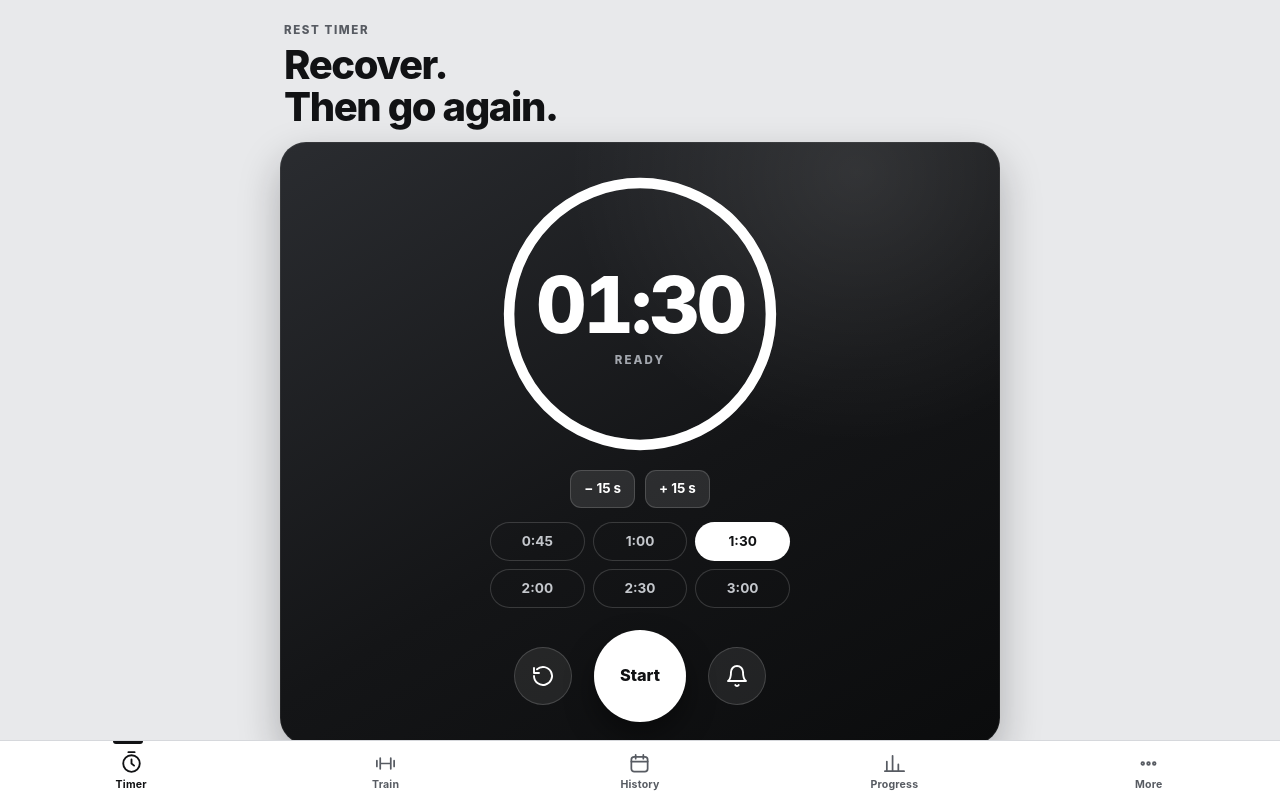
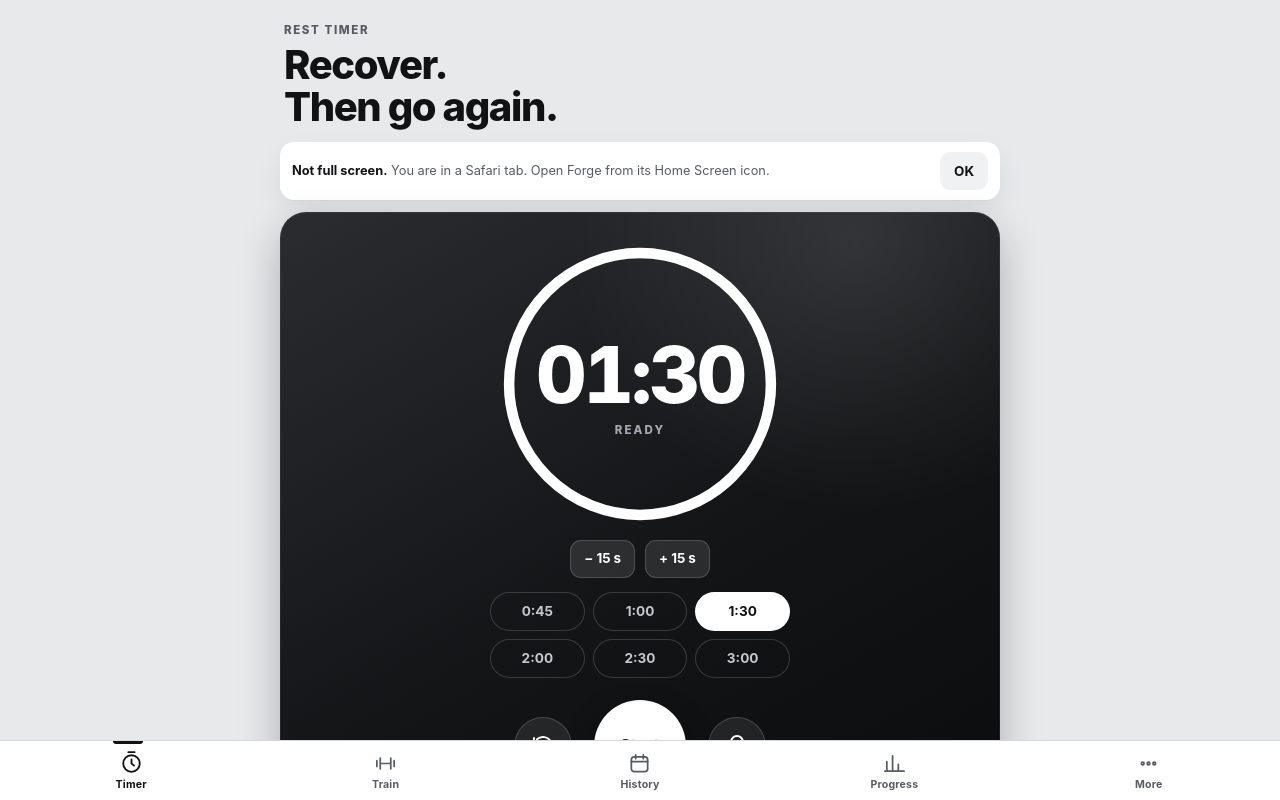
Before and after one commit to 9fcckpn8cj-ux/recomp-8, a plain HTML site: page index.html in a window 1280 px wide. Drawn offline with Linux system fonts and the light colour scheme.

Commit message:
Add files via upload

```diff
--- a/app.js
+++ b/app.js
@@ -859,10 +859,37 @@ function registerSW() {
     navigator.serviceWorker.register('./service-worker.js').catch(function () {});
   }
 }
+
+/* =========================================================
+   FULL-SCREEN FIT (iOS Home Screen apps size themselves unreliably)
+   ========================================================= */
+var VERSION = 'v3.2';
+function isStandalone() { return navigator.standalone === true || (window.matchMedia && window.matchMedia('(display-mode: standalone)').matches); }
+function fitApp() {
+  var app = $('#app'), probe = $('#probe'); if (!app || !probe) return;
+  var cs = getComputedStyle(probe), vh = probe.offsetHeight, ih = window.innerHeight, sa = isStandalone();
+  var h = sa ? Math.max(ih, vh) : ih;
+  if (!h || h < 300) return;
+  [document.documentElement, document.body, app].forEach(function (el) { el.style.setProperty('height', h + 'px', 'important'); });
+  var d = $('#diag');
+  if (d) d.textContent = VERSION + ' · ' + (sa ? 'Home Screen app' : 'Safari tab') + ' · view ' + window.innerWidth + '×' + ih + ' · screen ' + screen.width + '×' + screen.height + ' · insets ' + Math.round(parseFloat(cs.paddingTop) || 0) + '/' + Math.round(parseFloat(cs.paddingBottom) || 0);
+  var hint = $('#installHint'); if (hint) hint.classList.toggle('show', !sa && store.get('hintOff') !== '1');
+}
+function bindFit() {
+  fitApp();
+  [60, 250, 800, 1800, 3500].forEach(function (ms) { setTimeout(fitApp, ms); });      // iOS settles late on cold start
+  window.addEventListener('resize', fitApp);
+  window.addEventListener('orientationchange', function () { setTimeout(fitApp, 120); setTimeout(fitApp, 600); });
+  window.addEventListener('pageshow', fitApp);
+  document.addEventListener('visibilitychange', function () { if (!document.hidden) { fitApp(); setTimeout(fitApp, 300); } });
+  document.addEventListener('focusout', function () { setTimeout(function () { window.scrollTo(0, 0); fitApp(); }, 60); });   // keyboard closes: reset iOS scroll offset
+  var hc = $('#hintClose'); if (hc) hc.addEventListener('click', function () { store.set('hintOff', '1'); fitApp(); });
+}
+
 function init() {
   buildPresets(); renderRestGuide();
   $('#vol').value = S.settings.volume;
-  bindGlobal(); bindTrain(); bindHistory(); bindMore();
+  bindGlobal(); bindTrain(); bindHistory(); bindMore(); bindFit();
   renderTimer(); go('timer');
   if (!storageOK) toast('Storage is blocked here. Data will not persist.');
 }
--- a/index.html
+++ b/index.html
@@ -31,14 +31,19 @@
 }
 html{color-scheme:light;-webkit-text-size-adjust:100%}
 *{box-sizing:border-box;-webkit-tap-highlight-color:transparent}
-html,body{height:100%;margin:0;overflow:hidden;overscroll-behavior:none;background:var(--bg)}
+html,body{height:100vh;margin:0;overflow:hidden;overscroll-behavior:none}
+html{background:#fff}
+body{background:var(--bg)}
 body{color:var(--ink);font-family:-apple-system,BlinkMacSystemFont,"SF Pro Display","SF Pro Text","Segoe UI",Roboto,sans-serif;line-height:1.4;-webkit-font-smoothing:antialiased}
 button,input,select,textarea{font:inherit;font-size:16px;color:var(--ink)}
 button{cursor:pointer;touch-action:manipulation;border:0;background:none}
 [hidden]{display:none!important}
 
 /* ---------- App shell: tab bar is part of the layout (never floats) ---------- */
-#app{position:fixed;top:0;right:0;bottom:0;left:0;display:flex;flex-direction:column;background:var(--bg)}
+#app{position:relative;width:100%;height:100vh;overflow:hidden;display:flex;flex-direction:column;background:var(--bg)}
+#probe{position:fixed;left:0;top:0;width:1px;height:100vh;box-sizing:border-box;visibility:hidden;pointer-events:none;padding-top:env(safe-area-inset-top);padding-bottom:env(safe-area-inset-bottom)}
+.hint-bar{display:none;align-items:center;gap:10px;margin:0 0 12px;padding:10px 12px;border-radius:14px;background:#fff;box-shadow:var(--shadow);font-size:.8rem;color:var(--sub)}
+.hint-bar.show{display:flex}.hint-bar span{flex:1}.hint-bar b{color:var(--ink)}
 #statusCap{flex:0 0 auto;height:env(safe-area-inset-top);background:#111214}
 #pages{flex:1 1 auto;min-height:0;overflow-y:auto;overflow-x:hidden;-webkit-overflow-scrolling:touch;overscroll-behavior-y:contain;padding:0 16px 28px}
 #tabbar{flex:0 0 auto;position:relative;display:grid;grid-template-columns:repeat(5,1fr);background:#fff;border-top:1px solid var(--line);padding:4px 4px calc(4px + env(safe-area-inset-bottom))}
@@ -273,6 +278,7 @@ details.card[open] summary::after{transform:rotate(225deg)}
 </style>
 </head>
 <body>
+<div id="probe" aria-hidden="true"></div>
 <div id="app">
 <div id="statusCap" aria-hidden="true"></div>
 <main id="pages">
@@ -280,6 +286,7 @@ details.card[open] summary::after{transform:rotate(225deg)}
 <!-- ================= TIMER ================= -->
 <section class="page" id="page-timer" data-page="timer">
   <header class="ph"><div class="eyebrow">Rest timer</div><h1>Recover.<br>Then go again.</h1></header>
+  <div class="hint-bar" id="installHint"><span><b>Not full screen.</b> You are in a Safari tab. Open Forge from its Home Screen icon.</span><button class="btn btn-soft btn-sm" id="hintClose" type="button">OK</button></div>
   <div class="hero" id="timerHero">
     <div class="ring-wrap">
       <svg viewBox="0 0 220 220" aria-hidden="true"><circle class="r-bg" cx="110" cy="110" r="100"/><circle class="r-fg" id="tRing" cx="110" cy="110" r="100" stroke-dasharray="628.3" stroke-dashoffset="0"/></svg>
@@ -394,6 +401,7 @@ details.card[open] summary::after{transform:rotate(225deg)}
   </div>
   <div class="card warn"><h3>Safety</h3><p>Stop any exercise that causes sharp or radiating pain, dizziness or chest discomfort. Build neck work up slowly. This is general fitness guidance, not medical advice.</p></div>
   <div class="center" style="margin-bottom:10px"><button class="btn btn-danger" id="btnReset" type="button">Reset all data</button></div>
+  <p class="note" id="diag" style="text-align:center;margin:6px 0 18px"></p>
 </section>
 
 </main>
--- a/service-worker.js
+++ b/service-worker.js
@@ -1,4 +1,4 @@
-const CACHE = 'forge-v4';
+const CACHE = 'forge-v5';
 const ASSETS = ['./', './index.html', './app.js', './manifest.webmanifest', './icon-192.png', './icon-512.png', './apple-touch-icon.png'];
 self.addEventListener('install', e => { e.waitUntil(caches.open(CACHE).then(c => c.addAll(ASSETS))); self.skipWaiting(); });
 self.addEventListener('activate', e => { e.waitUntil(caches.keys().then(ks => Promise.all(ks.filter(k => k !== CACHE).map(k => caches.delete(k))))); self.clients.claim(); });
```
Also changed, not shown: 1 other file.
